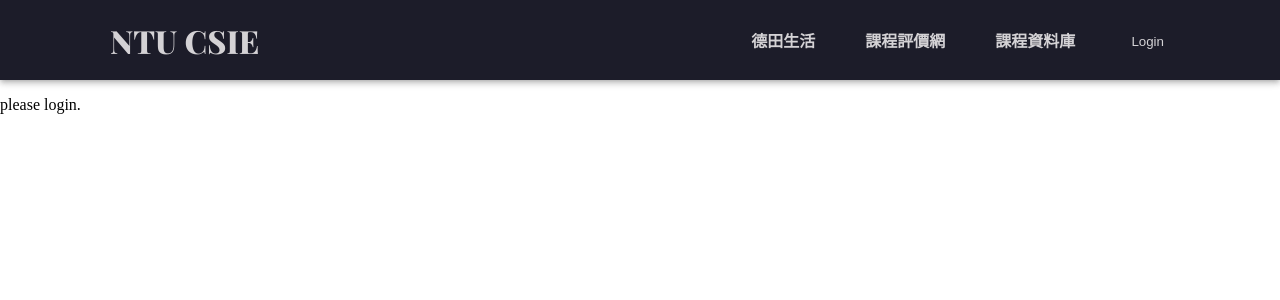
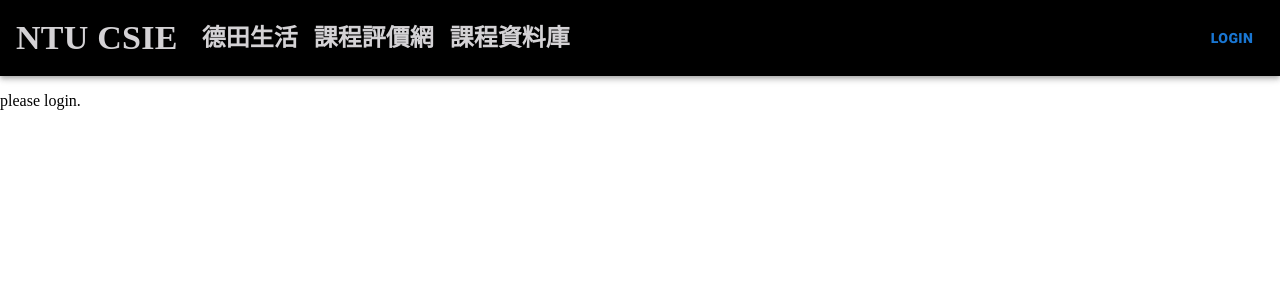
Before and after one commit to NTUCSIECouncil/council.csie-frontend, a Next.js app: page /test1 in a window 1280 px wide. Shown: the top 300 px of the page. Built offline with nearby package versions, Linux system fonts and the light colour scheme; no server answers.

Commit message:
feat(front): use material ui to upgrade navbar
Not completely implemented.

```diff
--- a/src/components/NavBar.tsx
+++ b/src/components/NavBar.tsx
@@ -1,9 +1,17 @@
 import { type FC, useState, useEffect } from 'react';
 import Link from 'next/link';
-import { UserAuth } from '../context/AuthContext';
-import { googleSignIn, logOut } from '../context/api';
+import { UserAuth } from '@/context/AuthContext';
 import './NavBar.css';
 import { Playfair_Display, Roboto } from 'next/font/google';
+
+import AppBar from '@mui/material/AppBar';
+import Toolbar from '@mui/material/Toolbar';
+import Typography from '@mui/material/Typography';
+import Box from '@mui/material/Box';
+import Tooltip from '@mui/material/Tooltip';
+import Button from '@mui/material/Button';
+import Menu from '@mui/material/Menu';
+import MenuItem from '@mui/material/MenuItem';
 
 const playfairDisplay = Playfair_Display({
   weight: '800',
@@ -16,14 +24,14 @@ const roboto = Roboto({
 });
 
 const NavBar: FC = () => {
-  const { user } = UserAuth();
+  const { user, signIn, logOut } = UserAuth();
   const [loading, setLoading] = useState(true);
   // console.log(user);
   // console.log(typeof user);
 
   const handleSignIn = (): void => {
     (async () => {
-      await googleSignIn();
+      await signIn();
     })().catch((err) => {
       console.log(err);
     });
@@ -39,51 +47,83 @@ const NavBar: FC = () => {
 
   useEffect(() => {
     (async () => {
-      await new Promise((resolve) => setTimeout(resolve, 50));
+      await new Promise((resolve) => setTimeout(resolve, 200));
       setLoading(false);
     })().catch((err) => {
       console.log(err);
     });
   }, [user]);
 
+  const pages = [{ name: '德田生活', link: '/life' },
+    { name: '課程評價網', link: '/rate' },
+    { name: '課程資料庫', link: '/database' }];
+
   return (
-    <nav>
-      <Link href="/" className={playfairDisplay.className} style={{ paddingLeft: '110px', fontSize: '32px' }}>NTU CSIE</Link>
-      <ul className={roboto.className} style={{ paddingRight: '110px' }}>
-        {/* <li>
-            <Link href="/test1">test1</Link>
-          </li> */}
-        <li>
-          <Link href="/life">德田生活</Link>
-        </li>
-        <li>
-          <Link href="/rate">課程評價網</Link>
-        </li>
-        <li>
-          <Link href="/database">課程資料庫</Link>
-        </li>
-        <li>
-          {loading
-            ? null
-            : user === null
-              ? (
-                <button className="loginButton" onClick={handleSignIn}>
-                  Login
-                </button>
-                )
-              : (
-                <div>
-                  <p>
-                    Welcome,
-                    {' '}
+    <AppBar position="static" sx={{ bgcolor: 'black' }}>
+      <Toolbar disableGutters>
+        <Link href="/">
+          <Typography
+            variant="h4"
+            noWrap
+            sx={{
+              mr: 2,
+              ml: 2,
+              display: { xs: 'none', md: 'flex' },
+              fontFamily: 'serif',
+              fontWeight: 600,
+              // letterSpacing: '.3rem',
+              color: 'inherit',
+              textDecoration: 'none'
+            }}
+          >
+            NTU CSIE
+          </Typography>
+        </Link>
+        <Box sx={{ flexGrow: 1, display: { xs: 'none', md: 'flex' } }}>
+          {pages.map((page) => (
+            <Button
+              key={page.name}
+              sx={{ my: 2, color: 'white', display: 'block' }}
+            // key={page}
+            // onClick={handleCloseNavMenu}
+            >
+              <Link href={page.link}>
+                <Typography
+                  variant="h5"
+                  noWrap
+                  sx={{
+                    display: { xs: 'none', md: 'flex' },
+                    fontFamily: 'serif',
+                    fontWeight: 600,
+                    color: 'inherit',
+                    textDecoration: 'none'
+                  }}
+                >
+                  {page.name}
+                </Typography>
+              </Link>
+            </Button>
+          ))}
+        </Box>
+        <Box m={2} sx={{ flexGrow: 0 }}>
+          {user === null
+            ? (
+              <Button onClick={signIn}>
+                Login
+              </Button>
+              )
+            : (
+              <Box sx={{ flexGrow: 0 }}>
+                <Tooltip title="Open settings">
+                  <Button>
                     {user.displayName}
-                  </p>
-                  <button className="loginButton" onClick={handleSignOut}>Sign out</button>
-                </div>
-                )}
-        </li>
-      </ul>
-    </nav>
+                  </Button>
+                </Tooltip>
+              </Box>
+              )}
+        </Box>
+      </Toolbar>
+    </AppBar>
   );
 };
 
--- a/src/context/AuthContext.tsx
+++ b/src/context/AuthContext.tsx
@@ -9,12 +9,17 @@ interface customRequestInit extends RequestInit {
 interface AuthContextType {
   user: User | null;
   userLoaded: boolean;
-  signIn?: () => Promise<void>;
-  logOut?: () => Promise<void>;
+  signIn: () => Promise<void>;
+  logOut: () => Promise<void>;
   request?: (url: string, { auth, headers, ...options }?: customRequestInit) => Promise<Response | null>;
 };
 
-const authContext = createContext<AuthContextType>({ user: null, userLoaded: false });
+const authContext = createContext<AuthContextType>({
+  user: null,
+  userLoaded: false,
+  signIn: async () => {},
+  logOut: async () => {}
+});
 
 export const AuthContextProvider: FC<{ children: ReactNode }> =
 ({ children }) => {
```
